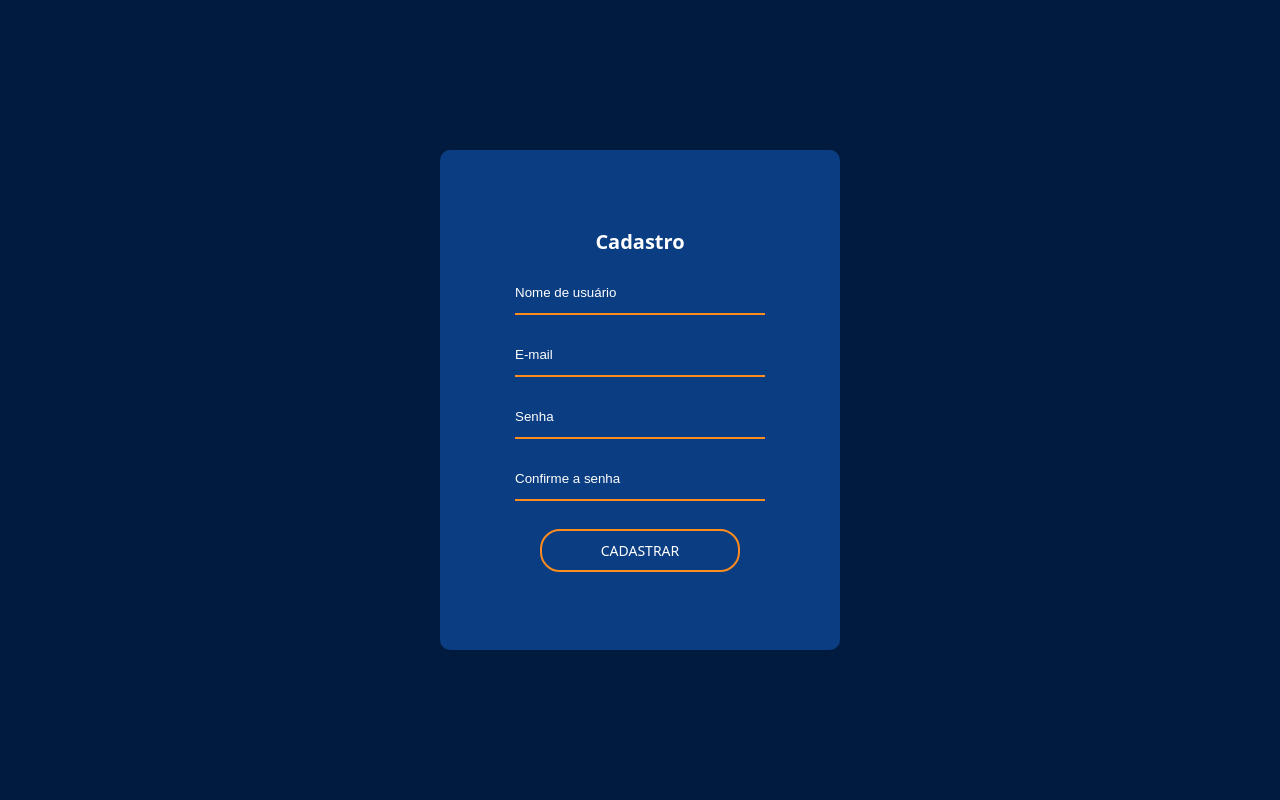
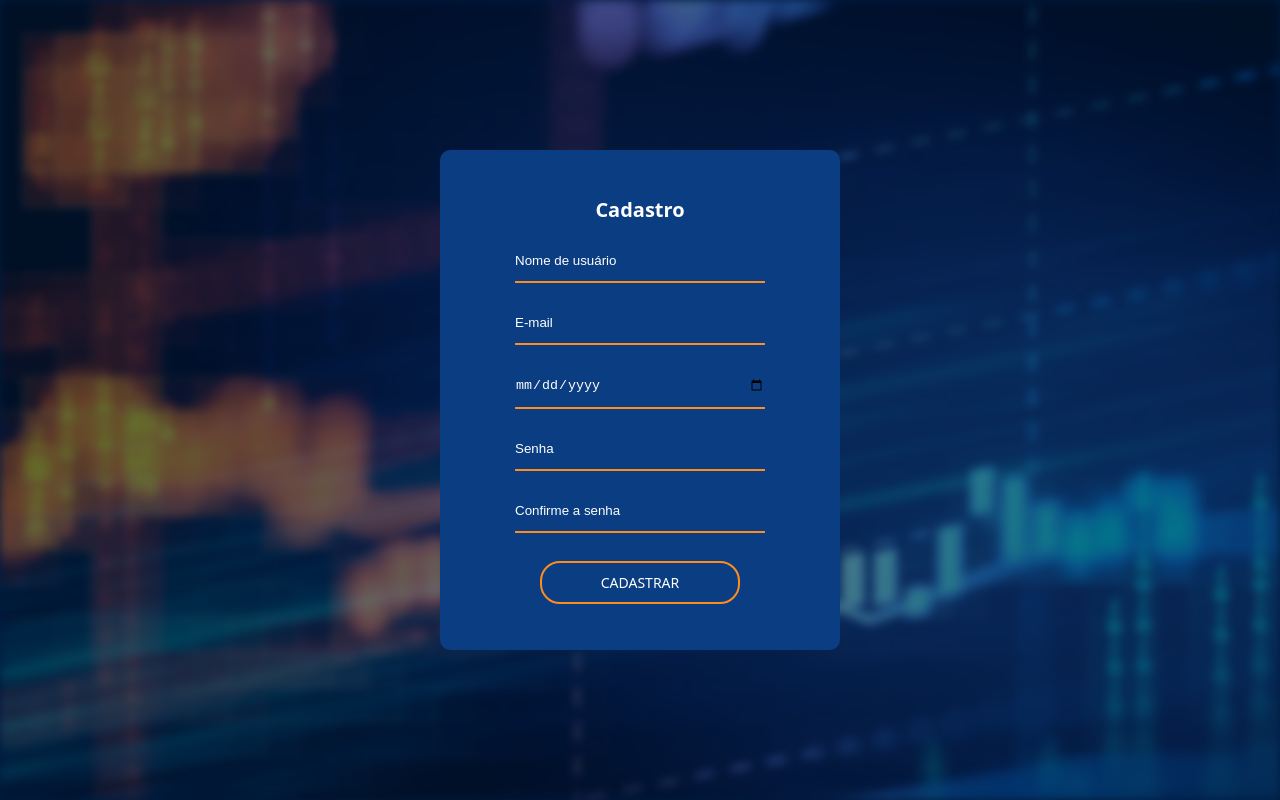
Before and after one commit to izaiasmachado/mandacarubroker-front, a Next.js app: page /cadastro in a window 1280 px wide. Built offline with nearby package versions, Linux system fonts and the light colour scheme.

Commit message:
feat: background cadastro

```diff
--- a/src/app/cadastro/page.js
+++ b/src/app/cadastro/page.js
@@ -1,6 +1,7 @@
 "use use client";
 
 import {
+  BackgroundCadastro,
   CadastroWrapper,
   CadastroConteiner,
   CadastroTitle,
@@ -11,17 +12,21 @@ import {
 
 export default function Cadastro() {
   return (
+    <>
+      <BackgroundCadastro />
       <CadastroWrapper>
         <CadastroConteiner>
           <CadastroTitle>Cadastro</CadastroTitle>
           <CadastroFormContainer>
             <Input type="text" placeholder="Nome de usuário"></Input>
             <Input type="text" placeholder="E-mail"></Input>
+            <Input type="date"></Input>
             <Input type="password" placeholder="Senha"></Input>
             <Input type="password" placeholder="Confirme a senha"></Input>
           </CadastroFormContainer>
           <CadastroFormSubmitButton>Cadastrar</CadastroFormSubmitButton>
         </CadastroConteiner>
       </CadastroWrapper>
+    </>
   );
 }
--- a/src/styles/cadastro.js
+++ b/src/styles/cadastro.js
@@ -2,7 +2,23 @@
 
 import styled from "styled-components";
 
+export const BackgroundCadastro = styled.div`
+  position: fixed;
+  left: 0;
+  top: 0;
+  z-index: -1;
+  width: 100vw;
+  height: 100vh;
+  background-image: url("/img/telaLogin.jpg");
+  filter: blur(5px);
+  opacity: 0.4;
+`;
+
 export const CadastroWrapper = styled.div`
+  position: fixed;
+  left: 0;
+  top: 0;
+  z-index: 1;
   display: flex;
   flex-direction: column;
   align-items: center;
```
Lines whose indentation alone changed are shown as unchanged.
